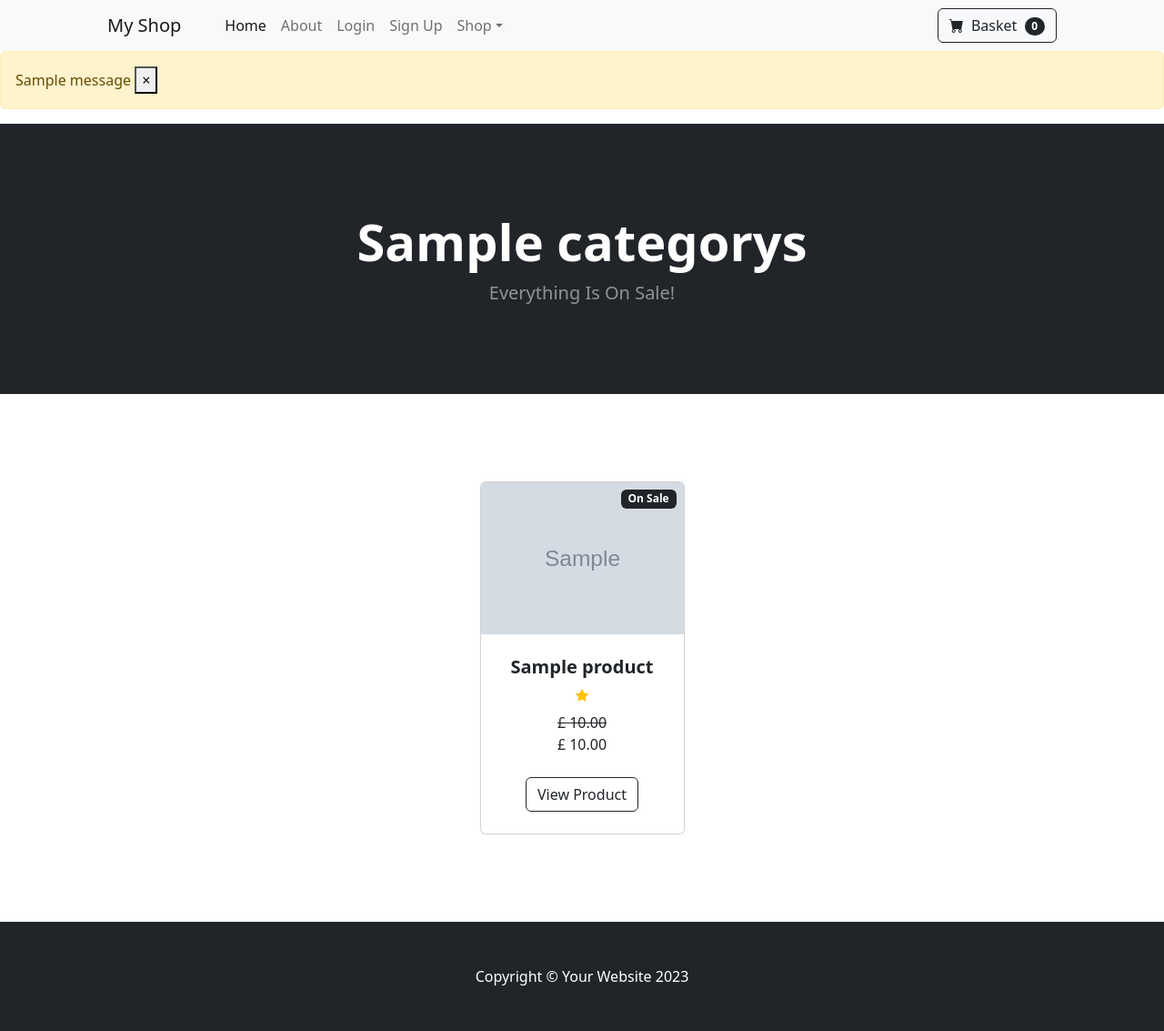
After one commit to Saba-Baroughi/digikala, a Django app: template digikala/shop/templates/category.html in a window 1280 px wide. The commit adds this page. Shown: the whole page at 91% size. Run offline with Django 5.2, Linux system fonts and the light colour scheme; the template is opened without the code that fills it: values that come from a table or form of the project are taken from there, others are empty; tables that the repository leaves empty hold one stand-in row (values such as "Sample post"); grey boxes marked "Sample" are stand-in pictures; one stand-in notice (Sample message) is shown; some libraries are stand-ins or nearby versions.

Commit message:
session11

```diff
--- a/digikala/shop/templates/base.html
+++ b/digikala/shop/templates/base.html
@@ -53,9 +53,16 @@
         </p>
       </div>
     </footer>
+    <!-- Bootstrap JS and Popper.js -->
+    <script src="https://code.jquery.com/jquery-3.6.0.min.js"></script>
+    <script src="https://cdn.jsdelivr.net/npm/@popperjs/core@2.11.6/dist/umd/popper.min.js"></script>
+    <script src="https://cdn.jsdelivr.net/npm/bootstrap@5.2.3/dist/js/bootstrap.bundle.min.js"></script>
     <!-- Bootstrap core JS-->
-    <script src="{% static 'https://cdn.jsdelivr.net/npm/bootstrap@5.2.3/dist/js/bootstrap.bundle.min.js' %}"></script>
+    <!-- <script src="{% static 'https://cdn.jsdelivr.net/npm/bootstrap@5.2.3/dist/js/bootstrap.bundle.min.js' %}"></script> -->
     <!-- Core theme JS-->
+
+    <!-- These linking JavaScript methods both are correct -->
     <script src="js/scripts.js"></script>
+    <!-- <script src="{% static 'js/scripts.js' %}"></script> -->
   </body>
 </html>
--- /dev/null
+++ b/digikala/shop/templates/category.html
@@ -0,0 +1,109 @@
+{% extends "base.html" %}
+{% load static %}
+{% load humanize %}
+{% block content %}
+
+
+    <!-- Header-->
+    <header class="bg-dark py-5">
+      <div class="container px-4 px-lg-5 my-5">
+        <div class="text-center text-white">
+          <h1 class="display-4 fw-bolder"> {{ category }}s</h1>
+          <p class="lead fw-normal text-white-50 mb-0">
+            Everything Is On Sale!
+          </p>
+        </div>
+      </div>
+    </header>
+    <!-- Section-->
+    <section class="py-5">
+      <div class="container px-4 px-lg-5 mt-5">
+        <div
+          class="row gx-4 gx-lg-5 row-cols-2 row-cols-md-3 row-cols-xl-4 justify-content-center"
+        >
+          {% for item in products %} {% if item.is_sale %}
+          <div class="col mb-5">
+            <div class="card h-100">
+              <div
+                class="badge bg-dark text-white position-absolute"
+                style="top: 0.5rem; right: 0.5rem"
+              >
+                On Sale
+              </div>
+              <!-- Product image-->
+              <img
+                class="card-img-top"
+                src="{{ item.picture.url }}"
+                alt="..."
+              />
+              <!-- Product details-->
+              <div class="card-body p-4">
+                <div class="text-center">
+                  <!-- Product name-->
+                  <h5 class="fw-bolder">{{ item.name }}</h5>
+                  <div
+                    class="d-flex justify-content-center small text-warning mb-2"
+                  >
+                    {% with ''|center:item.star as range %} {% for _ in range %}
+                    <div class="bi-star-fill"></div>
+                    {% endfor %} {% endwith %}
+                  </div>
+                  <!-- Product price-->
+                  <strike>£ {{ item.price | intcomma}}</strike> <br />
+                  £ {{ item.sale_price | intcomma}}
+                </div>
+              </div>
+              <!-- Product actions-->
+              <div class="card-footer p-4 pt-0 border-top-0 bg-transparent">
+                <div class="text-center">
+                  <a class="btn btn-outline-dark mt-auto" href="{% url 'product' item.id %}"
+                    >View Product</a
+                  >
+                </div>
+              </div>
+            </div>
+          </div>
+          {% else %}
+          <div class="col mb-5">
+            <div class="card h-100">
+              <!-- Product image-->
+              <img
+                class="card-img-top"
+                src="{{ item.picture.url }}"
+                alt="..."
+              />
+              <!-- Product details-->
+              <div class="card-body p-4">
+                <div class="text-center">
+                  <!-- Product name-->
+                  <h5 class="fw-bolder">{{ item.name }}</h5>
+                  <div
+                    class="d-flex justify-content-center small text-warning mb-2"
+                  >
+                    {% with ''|center:item.star as range %} {% for _ in range %}
+                    <div class="bi-star-fill"></div>
+                    {% endfor %} {% endwith %}
+                  </div>
+
+                  <!-- Product price-->
+
+                  £ {{ item.price | intcomma}}
+                </div>
+              </div>
+              <!-- Product actions-->
+              <div class="card-footer p-4 pt-0 border-top-0 bg-transparent">
+                <div class="text-center">
+                  <a class="btn btn-outline-dark mt-auto" href="{% url 'product' item.id %}"
+                    >View Product</a
+                  >
+                </div>
+              </div>
+            </div>
+          </div>
+          {% endif %} {% endfor %}
+
+          </div>
+        </div>
+      </div>
+    </section>
+{% endblock %}
--- a/digikala/shop/templates/navbar.html
+++ b/digikala/shop/templates/navbar.html
@@ -1,4 +1,4 @@
-%<!-- Navigation-->
+<!-- Navigation-->
 <nav class="navbar navbar-expand-lg navbar-light bg-light">
   <div class="container px-4 px-lg-5">
     <a class="navbar-brand" href="{% url 'home' %}">My Shop</a>
@@ -41,17 +41,27 @@
           <a
             class="nav-link dropdown-toggle"
             id="navbarDropdown"
-            href="#"
+            href="{% url 'home' %}"
             role="button"
             data-bs-toggle="dropdown"
             aria-expanded="false"
             >Shop</a
           >
           <ul class="dropdown-menu" aria-labelledby="navbarDropdown">
-            <li><a class="dropdown-item" href="#!">All Products</a></li>
+            <li>
+              <a class="dropdown-item" href="{% url 'home' %}">All Products</a>
+            </li>
             <li><hr class="dropdown-divider" /></li>
-            <li><a class="dropdown-item" href="#!">Popular Items</a></li>
-            <li><a class="dropdown-item" href="#!">New Arrivals</a></li>
+            <li>
+              <a class="dropdown-item" href="{% url 'category' 'watch' %}"
+                >Popular Items</a
+              >
+            </li>
+            <li>
+              <a class="dropdown-item" href="{% url 'category' 'bag' %}"
+                >Bags</a
+              >
+            </li>
           </ul>
         </li>
       </ul>
@@ -65,3 +75,7 @@
     </div>
   </div>
 </nav>
+<!-- Bootstrap JS and Popper.js -->
+<script src="https://code.jquery.com/jquery-3.6.0.min.js"></script>
+<script src="https://cdn.jsdelivr.net/npm/@popperjs/core@2.11.6/dist/umd/popper.min.js"></script>
+<script src="https://stackpath.bootstrapcdn.com/bootstrap/4.3.1/js/bootstrap.min.js"></script>
--- a/digikala/shop/urls.py
+++ b/digikala/shop/urls.py
@@ -9,5 +9,5 @@ urlpatterns = [
     path('login/', views.login_user, name="login"),
     path('logout/', views.logout_user, name="logout"),
     path('signup/', views.signup_user,name="signup"),
-     path('product/<int:pk>', views.product,name="product"),
-]
+    path('product/<int:pk>', views.product,name="product"),
+    path('category/<str:cat>/', views.category, name="category"),]
```
Also changed, not shown: digikala/shop/views.py (+14 -1 lines), digikala/media/upload/product/torque_caelus_wrist_watch_white--03360_.jpg (added), digikala/media/upload/product/torque_caelus_wrist_watch_white--03360__z4rlqtE.jpg (added), digikala/media/upload/product/watch-2.webp (added).
